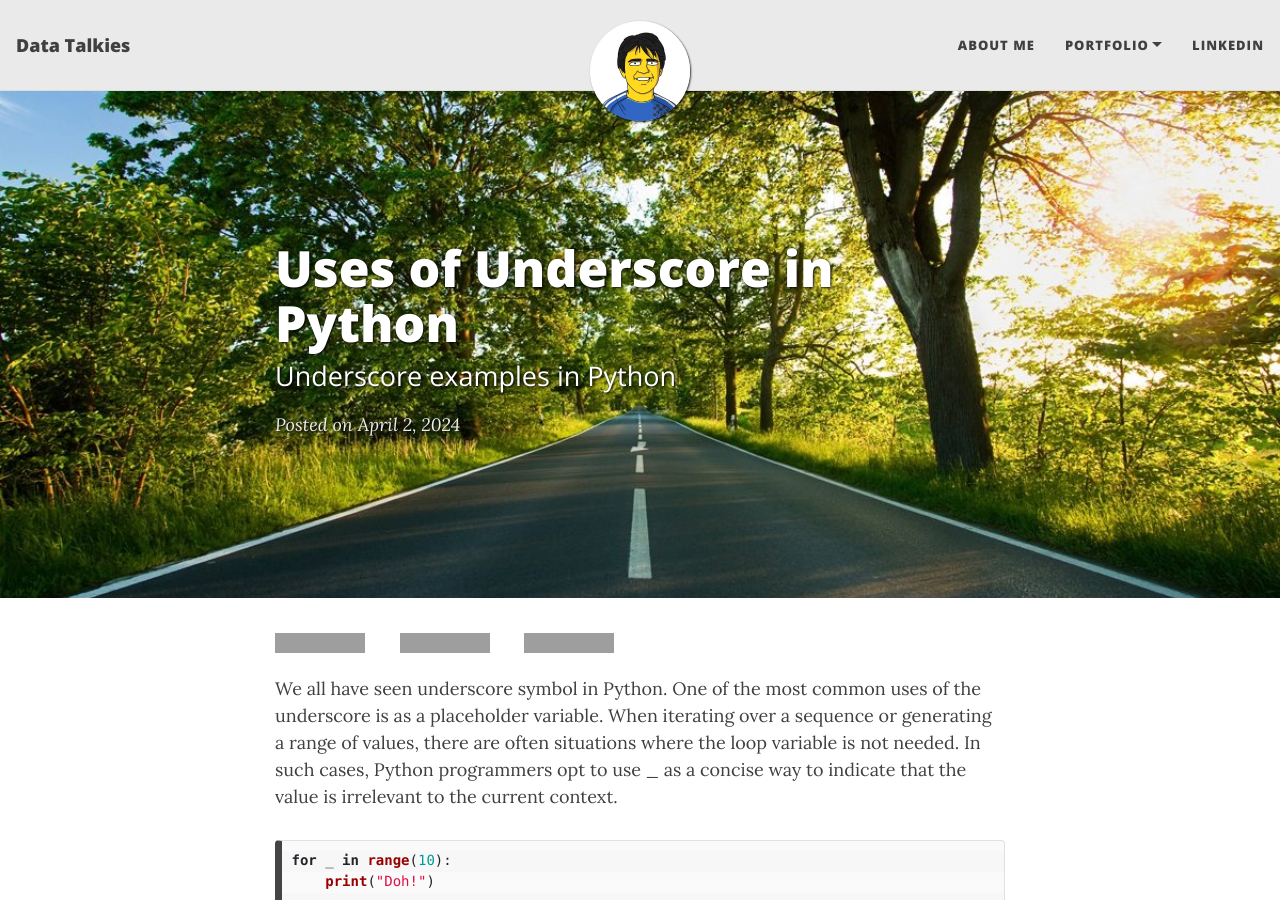
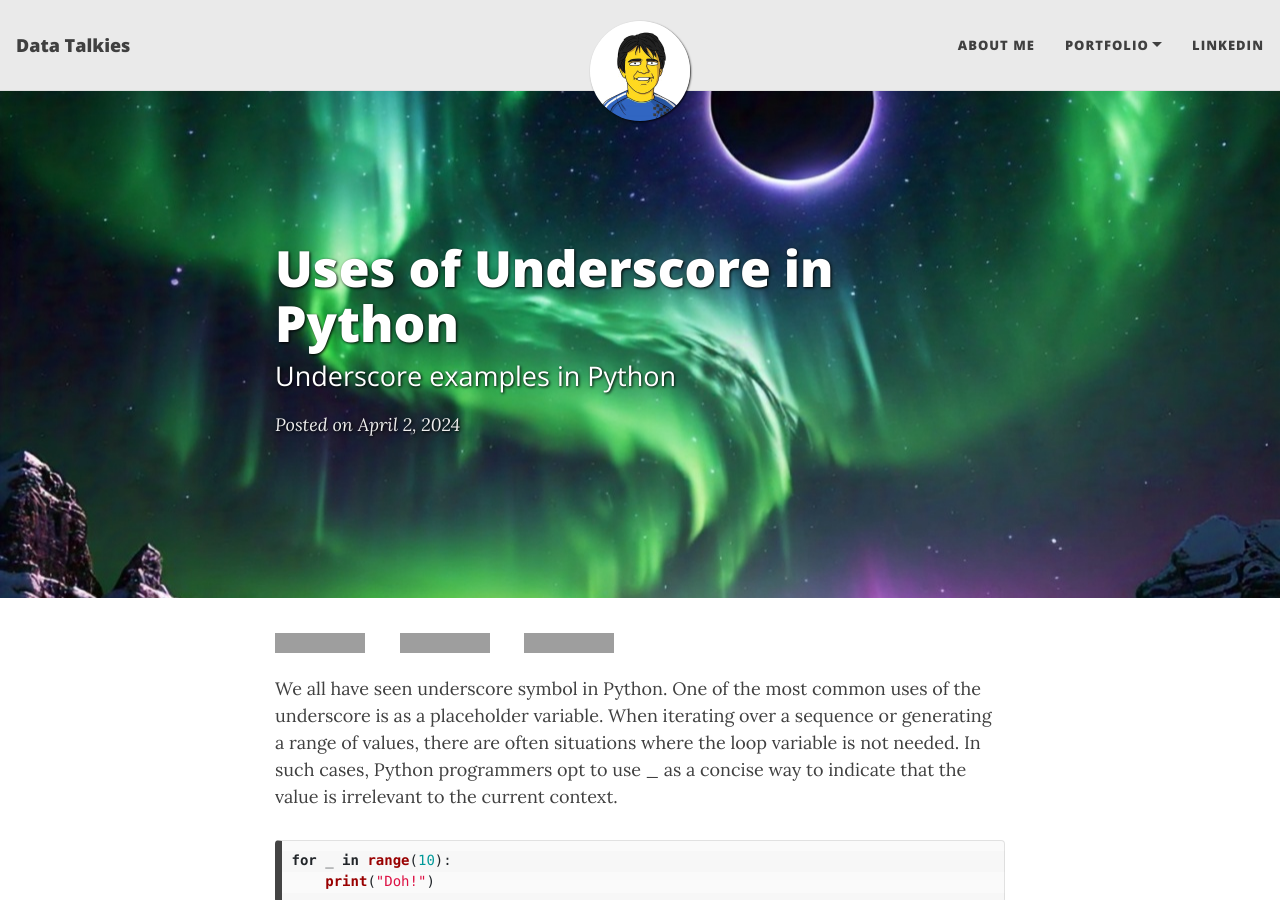
Before and after one commit to arpitHub/arpithub.github.io, a Jekyll site: the page built from _posts/2024-04-02-python-underscore.md, in a window 1280 px wide and 900 px high. Built offline with Jekyll 4.4.1, drawn with Linux system fonts in a browser that asks for light colours; nearby versions of some CDN libraries; grey boxes are pictures that could not be loaded.

Commit message:
added images to underscore post

```diff
--- a/_posts/2024-04-02-python-underscore.md
+++ b/_posts/2024-04-02-python-underscore.md
@@ -2,9 +2,9 @@
 layout: post
 title: Uses of Underscore in Python
 subtitle: Underscore examples in Python
-cover-img: /assets/img/path.jpg
-thumbnail-img: /assets/img/thumb.png
-share-img: /assets/img/path.jpg
+cover-img: /assets/img/underscore_cover.jpeg
+thumbnail-img: /assets/img/underscore_thumb.png
+share-img: /assets/img/underscore_cover.jpeg
 gh-repo: arpithub/arpithub.github.io
 gh-badge: [star, fork, follow]
 tags: [python,python_tips]
```
Also changed, not shown: assets/img/underscore_cover.jpeg (added), 1 other file.
